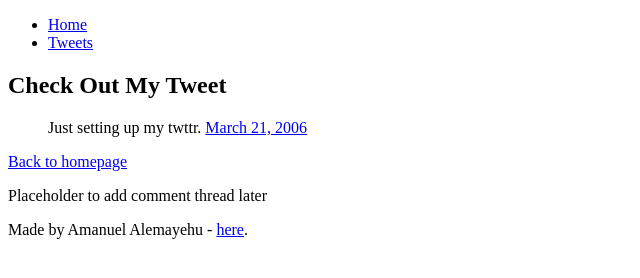
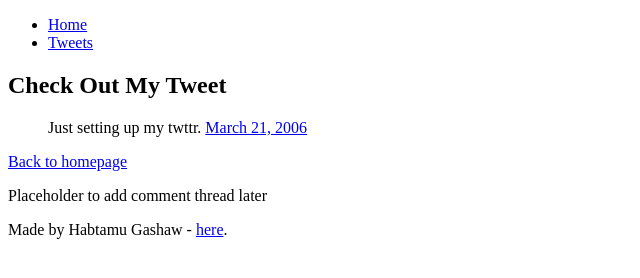
Before and after one commit to amanu212/My_First_Portfolio, a plain HTML site: page html_basic/tweets.html in a window 1280 px wide. Shown: the full height of the page, 0-640 px from the left. Drawn offline with Linux system fonts and the light colour scheme.

Commit message:
correction

```diff
--- a/html_basic/tweets.html
+++ b/html_basic/tweets.html
@@ -10,29 +10,17 @@
         <li><a href="tweets.html">Tweets</a></li>
       </ul>
     </header>
-
     <main>
       <article>
         <h1>Check Out My Tweet</h1>
-
-        <blockquote class="twitter-tweet">
-          <p lang="en" dir="ltr">
-            Just setting up my twttr.
-            <a href="https://twitter.com/jack/status/20">March 21, 2006</a>
-          </p>
-        </blockquote>
+        <blockquote class="twitter-tweet"><p lang="en" dir="ltr">Just setting up my twttr. <a href="https://twitter.com/jack/status/20">March 21, 2006</a></p></blockquote>
         <script async src="https://platform.twitter.com/widgets.js" charset="utf-8"></script>
-
         <p><a href="index.html">Back to homepage</a></p>
       </article>
-
       <aside>
         <p>Placeholder to add comment thread later</p>
       </aside>
     </main>
-
-    <footer>
-      <p>Made by Amanuel Alemayehu - <a href="https://github.com/amanu212" target="_blank">here</a>.</p>
-    </footer>
+    <footer><p>Made by Habtamu Gashaw - <a href="https://github.com/amanu212" target="_blank">here</a>.</p></footer>
   </body>
 </html>
```
Also changed, not shown: html_basic/index.html (+3 -11 lines).
